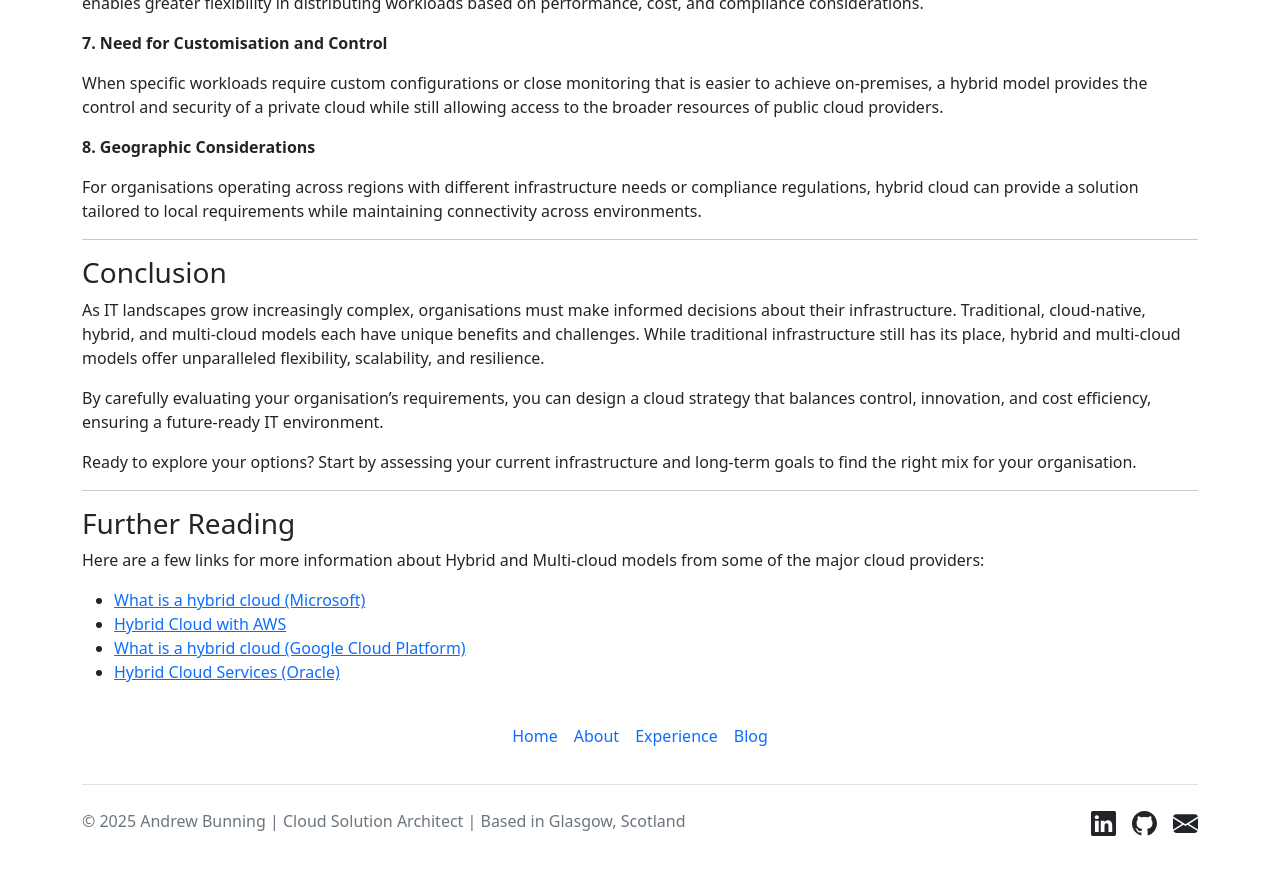
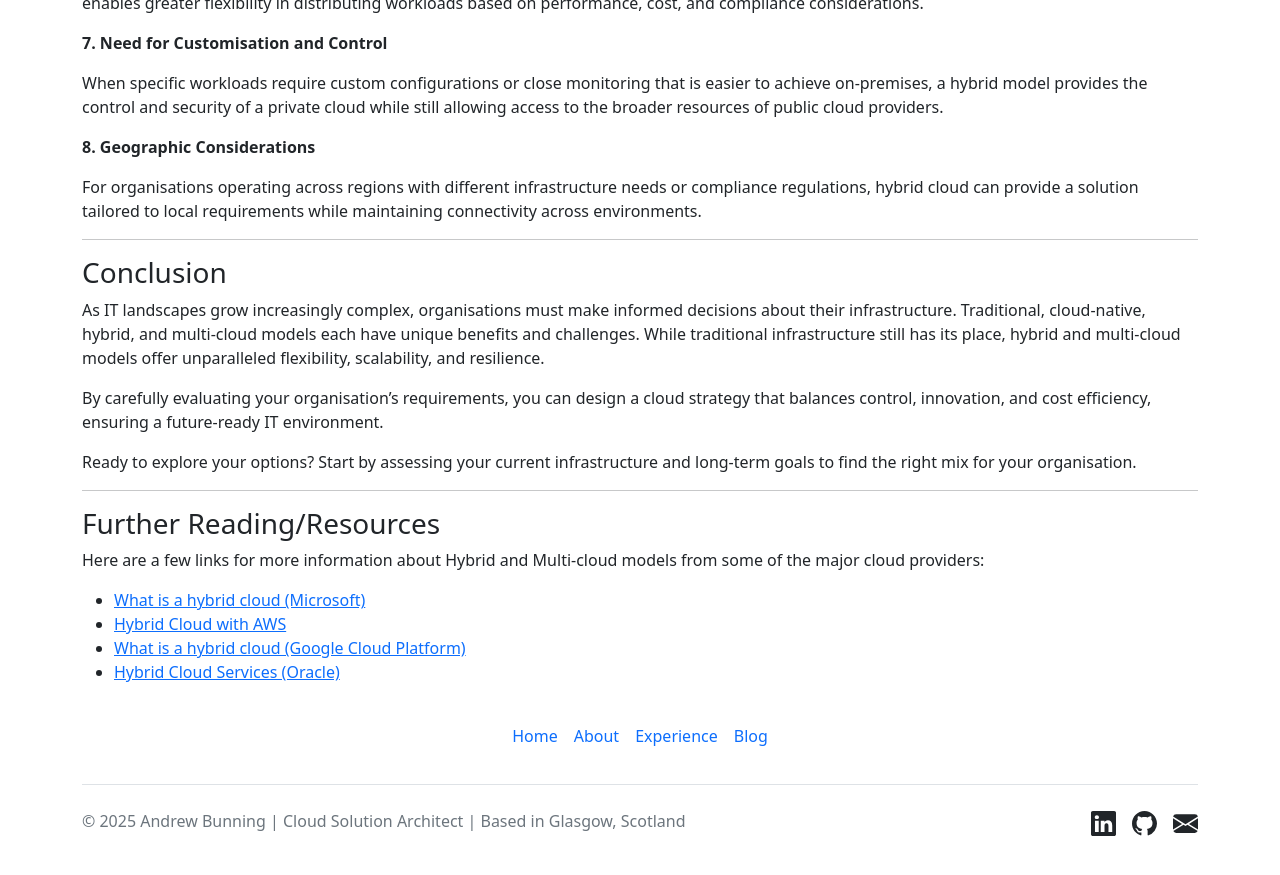
Before and after one commit to AndyBunning/andybunning.github.io, a Jekyll site: the page built from _posts/2024-12-26-Cloud-Native-vs-Traditional-Infrastructure.md, in a window 1280 px wide and 900 px high, scrolled down 3569 px. Shown: the top 875 px of the window. Built offline with Jekyll 4.4.1, drawn with Linux system fonts in a browser that asks for light colours.

```diff
--- a/_posts/2024-12-26-Cloud-Native-vs-Traditional-Infrastructure.md
+++ b/_posts/2024-12-26-Cloud-Native-vs-Traditional-Infrastructure.md
@@ -151,7 +151,7 @@
 
 ---
 
-### Further Reading
+### Further Reading/Resources
 
 Here are a few links for more information about Hybrid and Multi-cloud models from some of the major cloud providers:
 
```
Also changed, not shown: _posts/2024-12-19-Welcome.md (+1 -1 lines).
